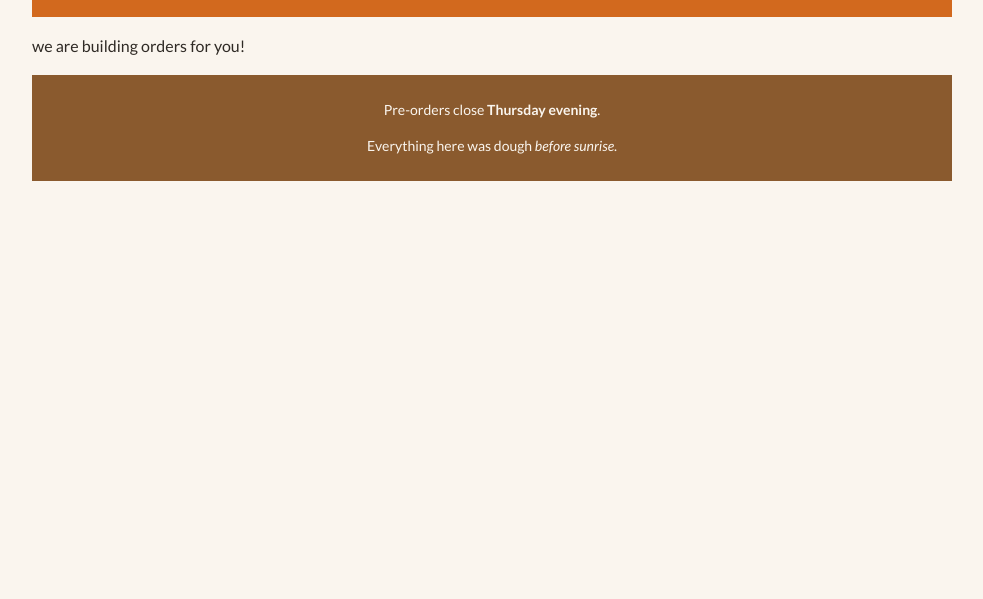
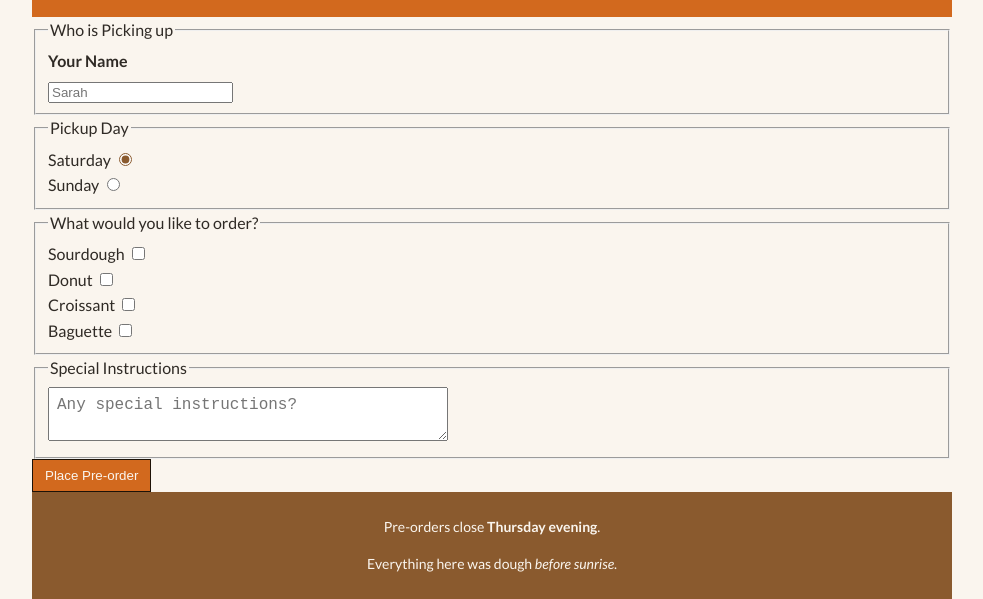
Before and after one commit to msazka/maison-sarah, a plain HTML site: page order.html in a window 1280 px wide. Shown: the part 231-830 px from the top of the page, without its empty margins (148-1131 px from the left). Before the commit the page ends 800 px from the top, so only its background shows below. Drawn offline with Linux system fonts and the light colour scheme.

Commit message:
Add hours and price tables and the weekend pre-order form

```diff
--- a/css/styles.css
+++ b/css/styles.css
@@ -90,3 +90,60 @@ nav {
 .card img {
   width: 100%;
 }
+
+.field .textarea {
+  font-family: "Lato", sans-serif;
+  font-size: 1.6rem;
+  padding: 0.8rem;
+  border: 1px solid #c9bda9;
+  width: 100%;
+  max-width: 40rem;
+}
+
+label {
+  display: block;
+  font-weight: 700;
+  margin-bottom: 0.4rem;
+}
+.choice label {
+  display: inline;
+  font-weight: 400;
+}
+.field:focus {
+  outline: 3px solid #e9b872;
+}
+input {
+  accent-color: #8a5a2e;
+}
+table {
+  border-collapse: collapse;
+  width: 50%;
+}
+
+th,
+td {
+  border: 1px solid #ca9e56;
+  padding: 0.8rem 1.2rem;
+  text-align: left;
+}
+
+tbody tr:nth-child(even) {
+  background-color: #e2b258;
+}
+textarea {
+  font-size: 1.6rem;
+  padding: 0.8rem;
+  width: 100%;
+  max-width: 40rem;
+}
+button {
+  background-color: #d2691e;
+  color: #faf5ee;
+  padding: 0.8rem 1.2rem;
+  border: none;
+  cursor: pointer;
+  border: solid 1px #1d1207;
+}
+button:hover {
+  background-color: #8a5a2e;
+}
--- a/order.html
+++ b/order.html
@@ -26,7 +26,94 @@
         </div>
       </header>
       <main>
-        <p>we are building orders for you!</p>
+        <section>
+          <form action="#" method="get">
+            <fieldset>
+              <legend>Who is Picking up</legend>
+              <label for="customer-name" class="field">Your Name</label>
+              <input
+                class="field"
+                type="text"
+                id="customer-name"
+                placeholder="Sarah"
+                name="customer-name"
+                required
+              />
+            </fieldset>
+            <fieldset>
+              <legend>Pickup Day</legend>
+              <div class="choice">
+                <label for="day-saturday">Saturday</label>
+                <input
+                  type="radio"
+                  id="day-saturday"
+                  name="pickup-day"
+                  value="saturday"
+                  checked
+                />
+              </div>
+              <div class="choice">
+                <label for="day-sunday">Sunday</label>
+                <input
+                  type="radio"
+                  id="day-sunday"
+                  name="pickup-day"
+                  value="sunday"
+                />
+              </div>
+            </fieldset>
+            <fieldset>
+              <legend>What would you like to order?</legend>
+              <div class="choice">
+                <label for="product-sourdough">Sourdough</label>
+                <input
+                  type="checkbox"
+                  id="product-sourdough"
+                  name="product-sourdough"
+                  value="sourdough"
+                />
+              </div>
+              <div class="choice">
+                <label for="product-donut">Donut</label>
+                <input
+                  type="checkbox"
+                  id="product-donut"
+                  name="product-donut"
+                  value="donut"
+                />
+              </div>
+              <div class="choice">
+                <label for="product-croissant">Croissant</label>
+                <input
+                  type="checkbox"
+                  id="product-croissant"
+                  name="product-croissant"
+                  value="croissant"
+                />
+              </div>
+              <div class="choice">
+                <label for="product-baguette">Baguette</label>
+                <input
+                  type="checkbox"
+                  id="product-baguette"
+                  name="product-baguette"
+                  value="baguette"
+                />
+              </div>
+            </fieldset>
+
+            <fieldset>
+              <legend>Special Instructions</legend>
+              <textarea
+                width="100%"
+                id="special-instructions"
+                name="special-instructions"
+                placeholder="Any special instructions?"
+              ></textarea>
+            </fieldset>
+            <button type="submit">Place Pre-order</button>
+          </form>
+        </section>
       </main>
       <footer>
         <p>Pre-orders close <strong>Thursday evening</strong>.</p>
```
Also changed, not shown: menu.html (+30 -0 lines).
